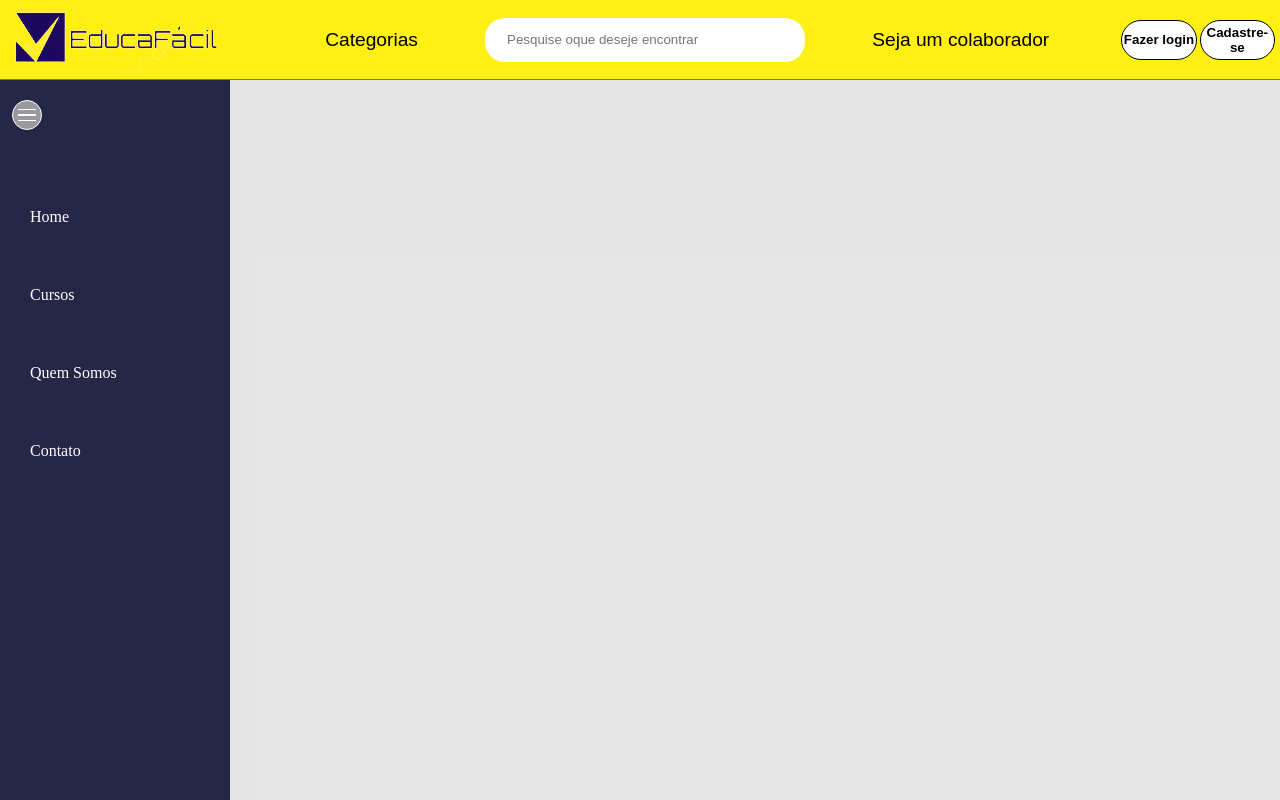
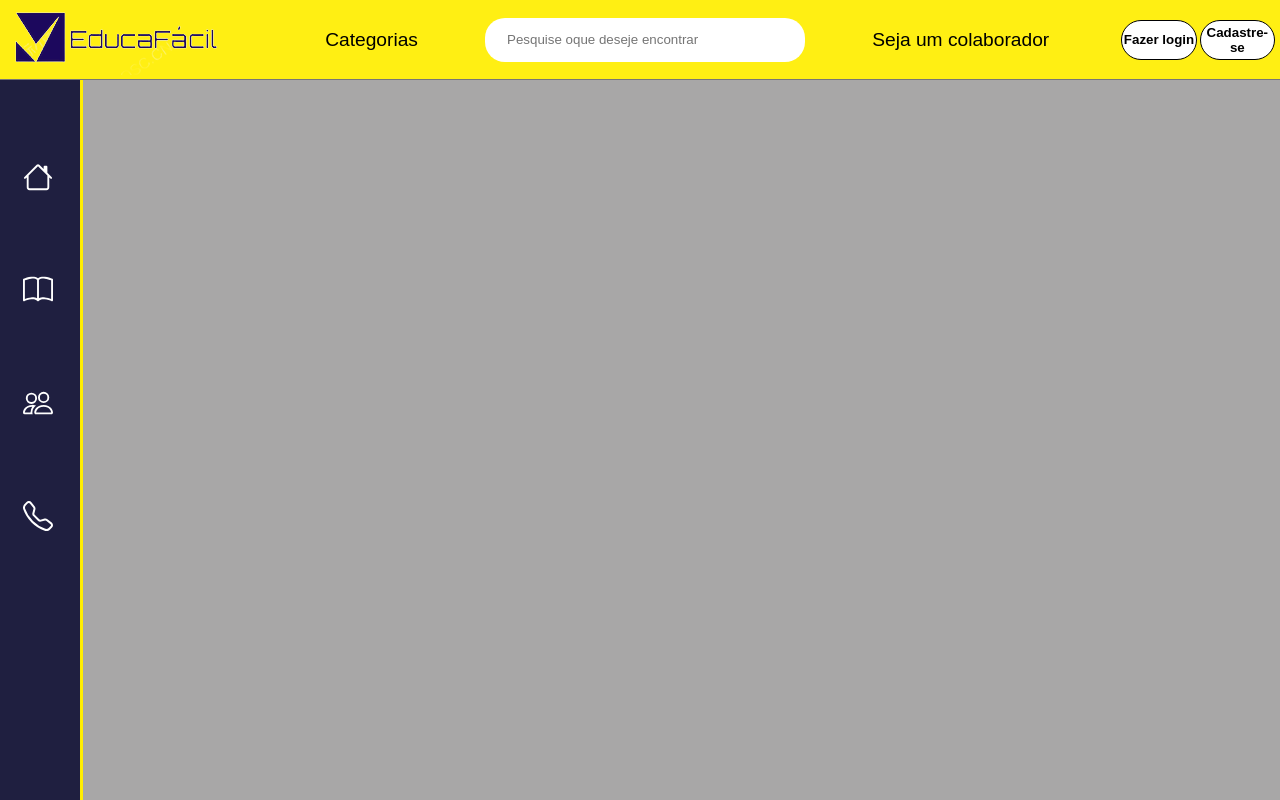
Before and after one commit to 2024-1-NADS2/Projeto2, a React (Create React App) app: page / in a window 1280 px wide. Shown: the top 800 px of the page. Built offline with nearby package versions, Linux system fonts and the light colour scheme.

Commit message:
Atualização Menu

```diff
--- a/package.json
+++ b/package.json
@@ -8,6 +8,7 @@
     "@testing-library/user-event": "^13.5.0",
     "react": "^18.2.0",
     "react-dom": "^18.2.0",
+    "react-icons": "^5.0.1",
     "react-scripts": "5.0.1",
     "web-vitals": "^2.1.4"
   },
--- a/src/components/Cabecalho/style.css
+++ b/src/components/Cabecalho/style.css
@@ -7,6 +7,11 @@ header {
     gap: 50px;
     justify-content: space-between;
     border-bottom:0.1px solid rgb(120, 118, 118);
+    position: fixed;
+    top: 0;
+    left: 0;
+    right: 0;
+    z-index: 9999;
 
 
 
--- a/src/components/Menu/Menu.jsx
+++ b/src/components/Menu/Menu.jsx
@@ -1,25 +1,42 @@
 import React from "react";
 import styles from "./style.css"
-
+import { BsList, BsHouse, BsBook, BsPeople, BsTelephone } from "react-icons/bs";
 
 export default function Menu() {
     return (
-        <div className="barralateral">
-            <button className="botaonav">
-                <div className='botao-hamburguer'>
-                    <div className='line1'></div>
-                    <div className='line2'></div>
-                    <div className='line3'></div>
-                </div>
-            </button>
-            <nav>
-                <ul>
-                    <li><a href="Home">Home</a></li>
-                    <li><a href="Cursos">Cursos</a></li>
-                    <li><a href="QuemSomos">Quem Somos</a></li>
-                    <li><a href="Contato">Contato</a></li>
-                </ul>
-            </nav>
-        </div>
+        <nav className="menu-lateral">
+
+            <div className="btn-expandir">
+                <BsList></BsList>
+            </div>
+
+            <ul>
+                <li className="item-menu">
+                    <a href="#">
+                        <span className="icon"><BsHouse/></span>
+                        <span className="txt-link">Home</span>
+                    </a>
+                </li>
+                <li className="item-menu">
+                    <a href="#">
+                        <span className="icon"><BsBook /></span>
+                        <span className="txt-link">Cursos</span>
+                    </a>
+                </li>
+                <li className="item-menu">
+                    <a href="#">
+                        <span className="icon"><BsPeople /></span>
+                        <span className="txt-link">Sobre Nós</span>
+                    </a>
+                </li>
+                <li className="item-menu">
+                    <a href="#">
+                        <span className="icon"><BsTelephone/></span>
+                        <span className="txt-link">Contato</span>
+                    </a>
+                </li>
+            </ul>
+
+        </nav>
     )
 }
--- a/src/components/Menu/style.css
+++ b/src/components/Menu/style.css
@@ -1,81 +1,70 @@
-.barralateral{
+
+nav.menu-lateral {
+    width: 80px;
+    height: 100%;
     background-color: rgba(18, 18, 54, 0.915);
-    width: 230px;
+    padding: 40px 0 40px 1%;
+    font-family:Verdana, Geneva, Tahoma, sans-serif;
+    font-size: 12pt;
+    box-shadow:3px 0 0 rgb(255, 238, 1);
+    z-index: 9999;
+    position: fixed;
+    left: 0;
+    margin-top: 10vh;
+    overflow: hidden;
+    transition: 1s;
+}
+
+nav.menu-lateral:hover{
+    width: 275px;
 
 }
 
-nav{
+.btn-expandir {
+    width: 100%;
+    padding-left: 10px;
 
-    width: 275px;
-    display: flex;
-    flex-direction: column;
-    margin-top: 25%;
-    gap: 40px;
+}
+
+.btn-expandir svg {
+    color: white;
+    font-size: 24px;
+    cursor: pointer;
+    display: none;
+}
+
+ul {
+    height: 100%;
+    list-style-type: none;
+}
+
+ul li.item-menu{
+    transition: .5s;
+}
+
+ul li.item-menu:hover{
+    background-color: rgb(255, 239, 19);
 
 
 }
 
-nav ul{
-    list-style-type: none;
-    margin-top: 0;
+ul li.item-menu a {
+    color: white;
+    text-decoration: none;
+    padding: 20px 4%;
     display: flex;
-    flex-direction: column;
-    gap: 20px;
-    height: 100%;
+    margin-bottom: 20px;
+    line-height: 45px;
+    white-space: nowrap;
+}
 
-
-}
-nav ul li{
-    gap: 10px;
+ul li.item-menu a .txt-link {
+    margin-left: 40px;
 
 }
 
-
-nav ul li a{
-    color: white;
-    display: block;
-    text-decoration: none;
-    margin-top: 0;
-    padding: 20px;
-    margin-left: 10px;
-
-
+ul li.item-menu a .icon svg {
+    font-size: 30px;
+    margin-top: 6px;
+    margin-left: 8px;
 }
-
-nav ul li a:hover{
-    background-color: rgb(255, 239, 19);
-    color: black;
-    margin: 0;
-    padding: 20px;
-    display: flex;
-    a{
-        margin-left: 10px;
-    }
-
-
-}
-
-
-
-.botao-hamburguer div{
-    width: 18px;
-    height: 1.5px;
-    background: #ffffff;
-    margin: 4px;
-
-}
-
-.botaonav{
-
-    background-color:rgba(168, 167, 167, 0.892);
-    border-radius: 20px;
-    width: 30px;
-    height: 30px;
-    display: flex;
-    align-items: center;
-    justify-content: center;
-    margin-left: 12px;
-    margin-top: 20px;
-    border: 1px solid rgb(255, 255, 255);
-
-}
--- a/src/index.css
+++ b/src/index.css
@@ -11,4 +11,5 @@ body {
 }
 .Pag{
   display: flex;
+
 }
--- a/src/pages/Pagina inicial/style.css
+++ b/src/pages/Pagina inicial/style.css
@@ -1,5 +1,5 @@
 .container{
-    background-color: #e4e4e4f6;
+    background-color: #a5a4a4f6;
     height: 110vh;
     width: 100%;
     position: relative;
```
Also changed, not shown: 1 other file (tests, documents, lock files or other folders).
